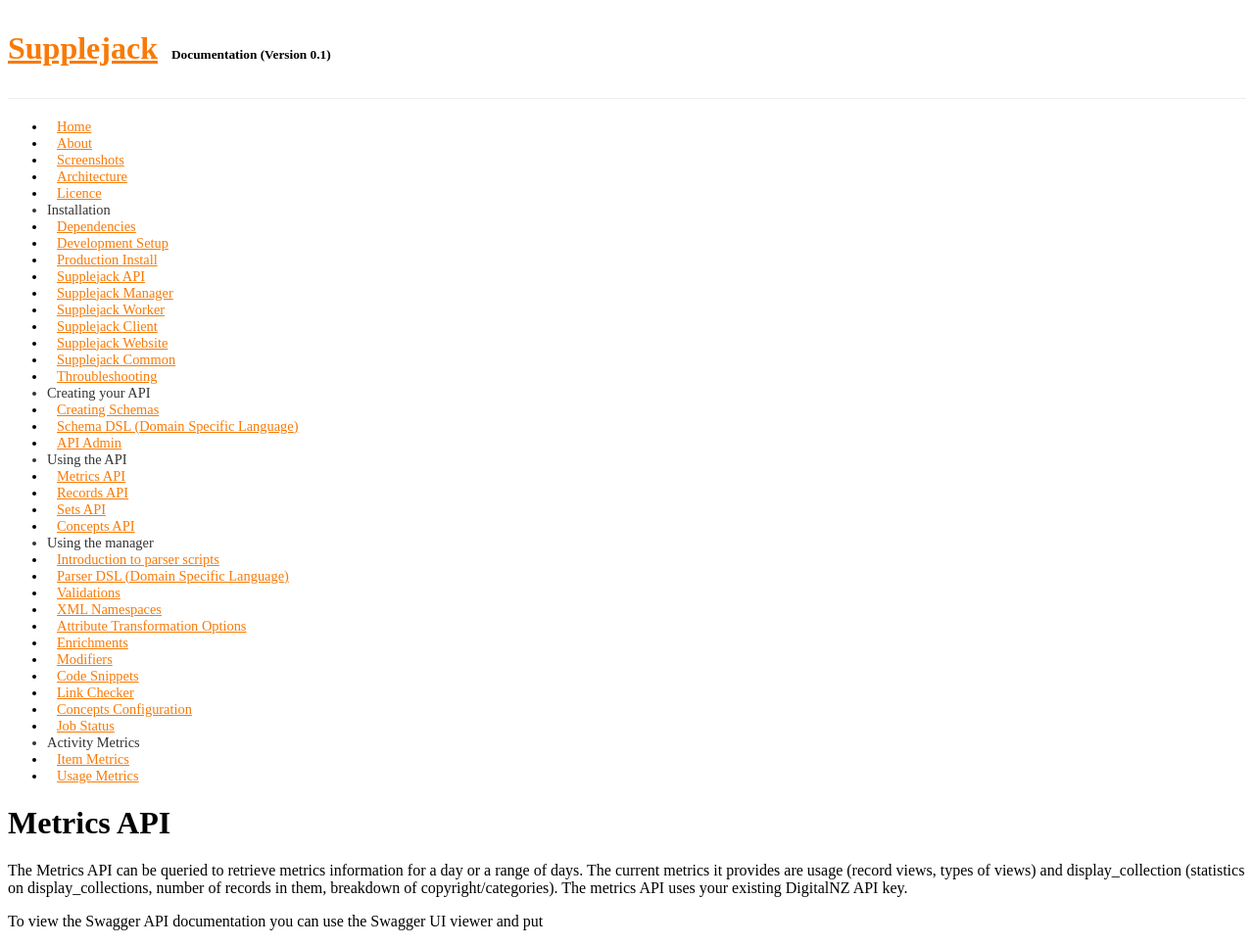
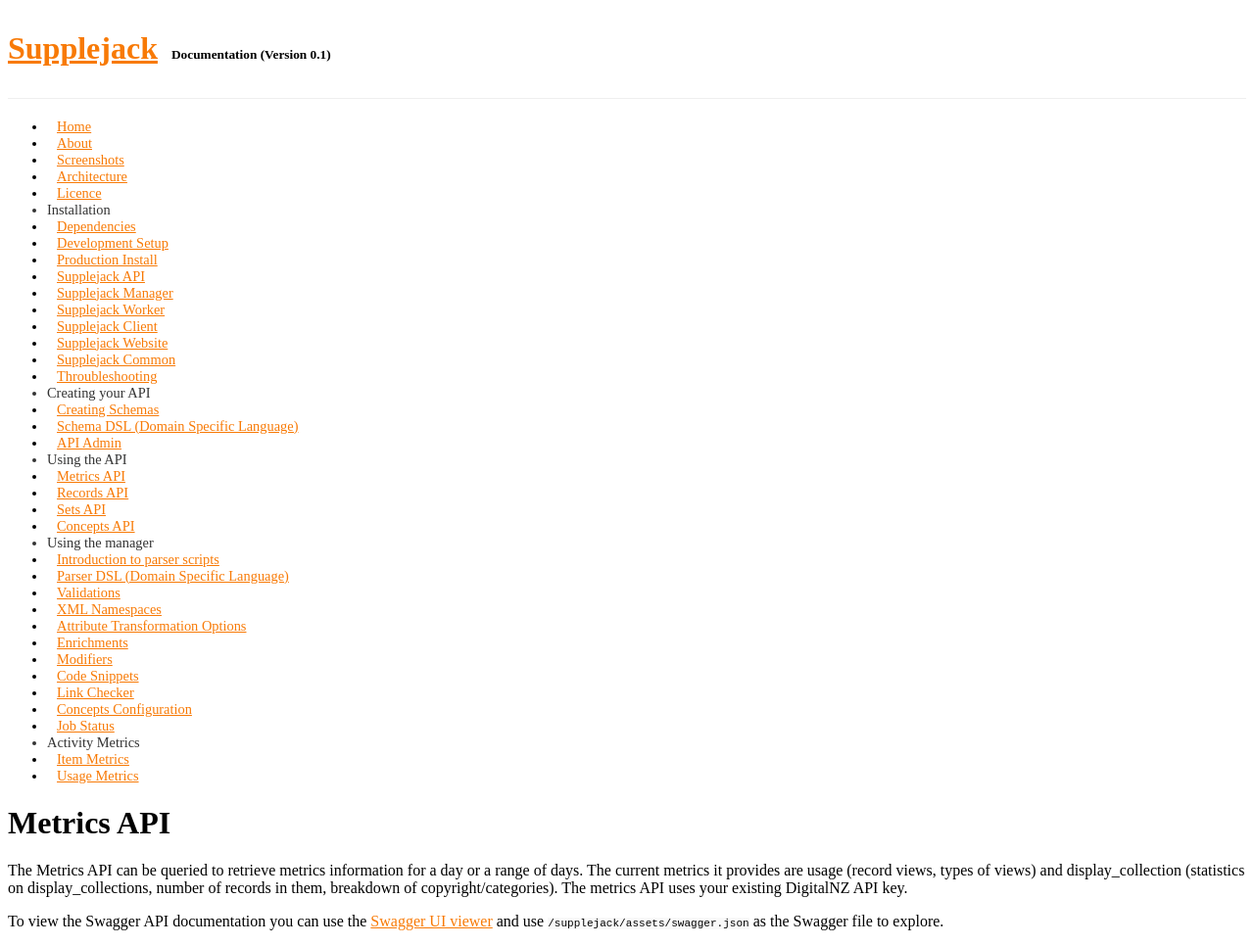
Before and after one commit to DigitalNZ/supplejack, a Jekyll site: the page built from _posts/2015-09-16-metrics-api.md, in a window 1280 px wide. Shown: the whole page at 98% size. Built offline with Jekyll 4.4.1, drawn with Linux system fonts in a browser that asks for light colours; Markdown is read by kramdown in place of the engine named in the settings; a style sheet for code colours, icons or effects is not loaded.

Commit message:
Metrics API doc

```diff
--- a/_posts/2015-09-16-metrics-api.md
+++ b/_posts/2015-09-16-metrics-api.md
@@ -7,4 +7,4 @@
 
 The Metrics API can be queried to retrieve metrics information for a day or a range of days. The current metrics it provides are usage (record views, types of views) and display_collection (statistics on display\_collections, number of records in them, breakdown of copyright/categories). The metrics API uses your existing DigitalNZ API key.
 
-To view the Swagger API documentation you can use the Swagger UI viewer and put
+To view the Swagger API documentation you can use the [Swagger UI viewer](http://petstore.swagger.io/) and use `{{site.baseurl}}/assets/swagger.json` as the Swagger file to explore.
```
